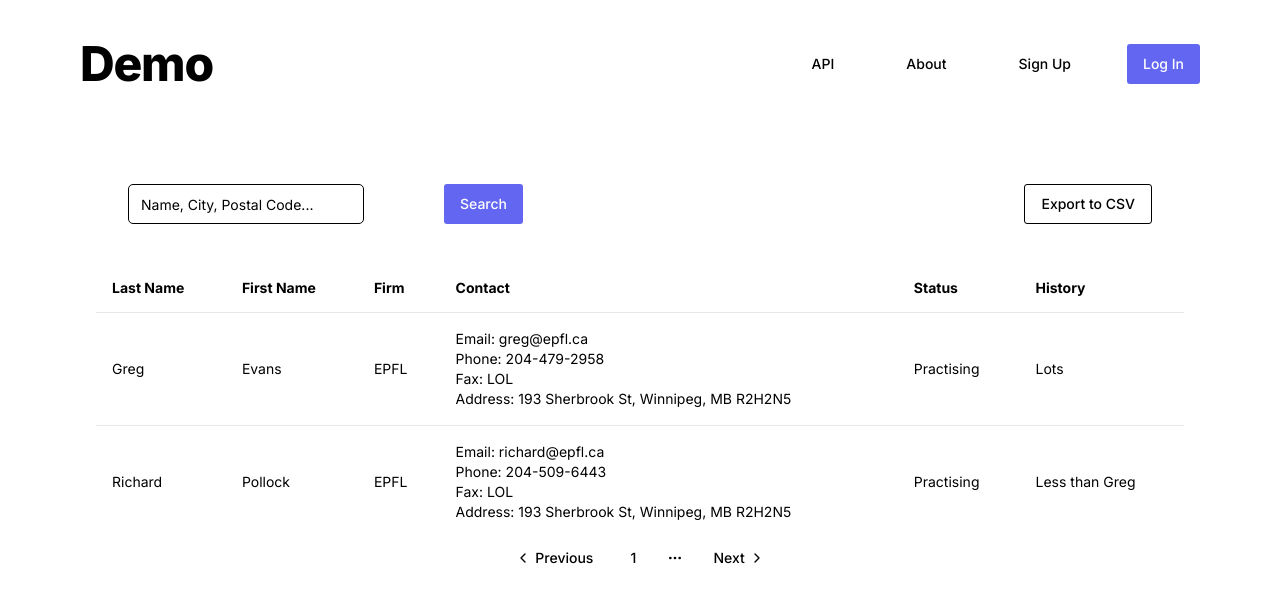
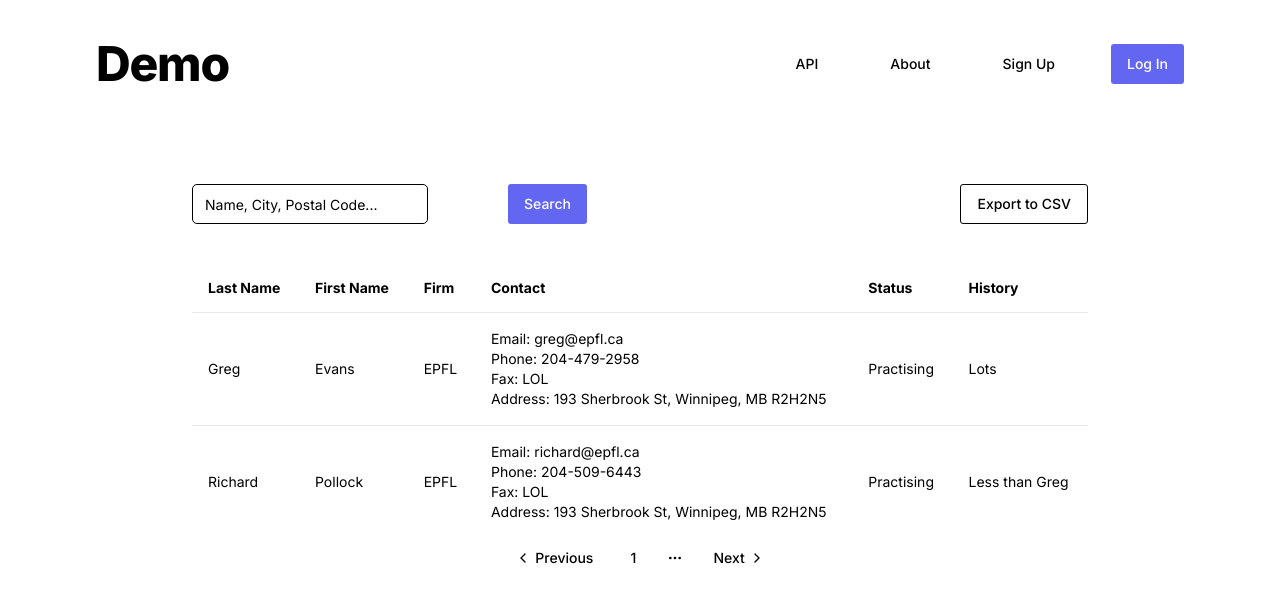
Before and after one commit to DavidLekei/MBLL4L, a Next.js app: page / in a window 1280 px wide. Shown: the top 602 px of the page. Built offline with nearby package versions, Linux system fonts and the light colour scheme.

Commit message:
Tweaked margins

```diff
--- a/src/app/globals.css
+++ b/src/app/globals.css
@@ -113,6 +113,12 @@ a {
   }
 }
 
+.app-margins{
+  margin-left: 6rem;
+  margin-right: 6rem;
+}
+
+
 ::placeholder{
   opacity: 0.5;
 }
--- a/src/app/page.tsx
+++ b/src/app/page.tsx
@@ -10,7 +10,7 @@ export default function Home() {
   const data = getLawyers();
 
   return (
-    <div className="">
+    <div className="app-margins">
       <Navbar />
       <main className={styles.main}>
         <Header />
--- a/src/components/ui/header.tsx
+++ b/src/components/ui/header.tsx
@@ -8,7 +8,7 @@ export default function Header(props:any){
     }
 
     return(
-    <div className="header container">
+    <div className="w-full">
         <div id="button-container" className="flex flex-row justify-between mb-10">
             <div className="flex flex-row">
                 <Input id="search-input" className="col-span-3 rounded-lg" type="text" placeholder="Name, City, Postal Code..."/>
--- a/src/components/ui/lawyers.tsx
+++ b/src/components/ui/lawyers.tsx
@@ -40,6 +40,10 @@ export default function Lawyers(props: any){
     const lawyers = props.data.map((lawyer: Lawyer, index: number) => {
 
         let contactInfo = <ContactInformation contact={lawyer.contact} />
+
+      if(props.filter){
+
+      }
 
         return <LawyerRow
             firstName={lawyer.firstName}
--- a/src/components/ui/navbar.tsx
+++ b/src/components/ui/navbar.tsx
@@ -3,6 +3,8 @@
 import {
     Button
 } from '@/components/ui/button'
+
+import Styles from '../../app/page.module.css'
 
 import About from './about'
 import LoginSheet from './loginsheet'
@@ -14,7 +16,7 @@ export default function Navbar(props: any){
     const logInButton = <Button className="ml-10 hover:bg-primary-hover">Log In</Button>
 
     return(
-        <div className="mt-10 ml-20 mr-20 flex flex-row items-center justify-between">
+        <div className="mt-10 w-full flex flex-row items-center justify-between">
             <h1 className="scroll-m-20 text-4xl font-extrabold tracking-tight lg:text-5xl">
                 Demo
                 {/* Manitoba Lawyer Lookup - For Lawyers */}
```
